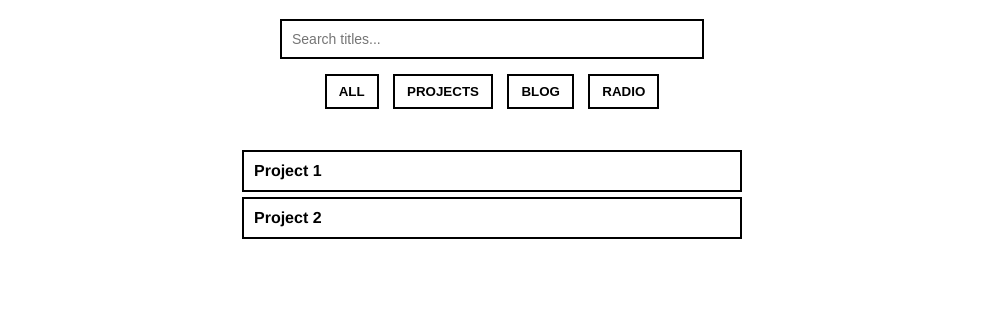
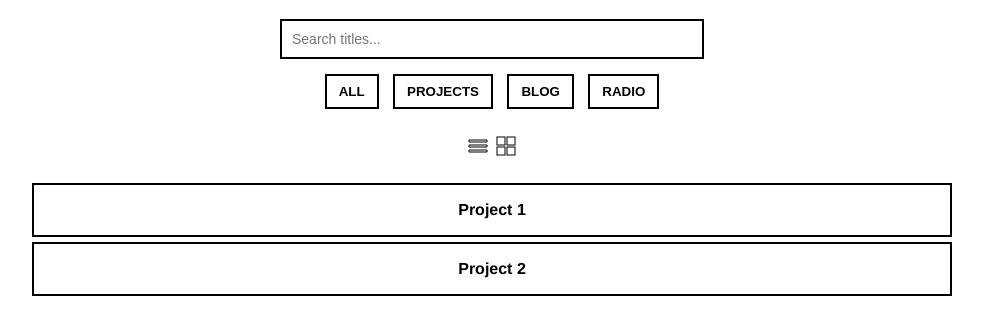
Before and after one commit to chrisbamborough/Arena_API, a plain HTML site: page index.html in a window 1280 px wide. Shown: the part 81-416 px from the top of the page, without its empty margins (148-1131 px from the left). Drawn offline with Linux system fonts and the light colour scheme; no server answers.

Commit message:
Add css organisation and grid list view options

```diff
--- /dev/null
+++ b/css/base.css
@@ -0,0 +1,20 @@
+/* General Styles */
+body {
+  background: white;
+  font-family: "Helvetica", Arial, sans-serif;
+  color: black;
+  margin: 0;
+  padding: 20px;
+  display: flex;
+  flex-direction: column;
+  align-items: center;
+  justify-content: center;
+}
+
+h1,
+h2,
+h3 {
+  font-weight: bold;
+  text-transform: uppercase;
+  letter-spacing: 0.1em;
+}
--- /dev/null
+++ b/css/components.css
@@ -0,0 +1,28 @@
+/* Buttons */
+button {
+  background: white;
+  border: 2px solid black;
+  padding: 6px 12px;
+  font-weight: bold;
+  text-transform: uppercase;
+  cursor: pointer;
+}
+
+button:hover {
+  background: black;
+  color: white;
+}
+
+/* Add styles for the view toggle buttons */
+.view-toggle button {
+  background: none;
+  border: none;
+  padding: 0;
+  cursor: pointer;
+}
+
+.view-toggle button svg {
+  fill: currentColor;
+  width: 24px;
+  height: 24px;
+}
--- /dev/null
+++ b/css/filters.css
@@ -0,0 +1,29 @@
+/* Search */
+#search-bar {
+  width: 80%;
+  max-width: 400px;
+  padding: 10px;
+  margin-bottom: 10px;
+  border: 2px solid black;
+  background: white;
+  font-size: 14px;
+}
+
+.filters {
+  margin-bottom: 20px;
+}
+
+.filters button {
+  padding: 8px 12px;
+  margin: 5px;
+  border: 2px solid black;
+  background-color: white;
+  color: black;
+  cursor: pointer;
+  text-transform: uppercase;
+}
+
+.filters button:hover {
+  background-color: black;
+  color: white;
+}
--- /dev/null
+++ b/css/layout.css
@@ -0,0 +1,72 @@
+ul {
+  list-style: none;
+  padding: 0;
+  width: 50%; /* Set width to 50% of the browser width */
+}
+
+li {
+  background: white;
+  border: 2px solid black;
+  padding: 10px;
+  margin-bottom: 5px;
+  font-weight: bold;
+  cursor: pointer;
+}
+
+li:hover {
+  background: black;
+  color: white;
+}
+
+/* Positioning the thumbnail near the cursor */
+/* li {
+  position: relative;
+} */
+
+/* Remove the old positioning rules */
+li:hover .hover-thumbnail {
+  display: block;
+}
+
+#content-list {
+  width: 50%;
+}
+
+/* Base styles for li items */
+#content-list li {
+  border: 2px solid black;
+  margin: 5px;
+  display: flex;
+  align-items: center;
+  justify-content: center;
+  text-align: center;
+  cursor: pointer;
+}
+
+/* When NOT in grid view, force each list item to be 50px tall */
+#content-list:not(.grid-view) li {
+  height: 30px;
+}
+
+/* Grid View Styles */
+/* Use a responsive grid layout */
+.grid-view {
+  display: grid;
+  grid-template-columns: repeat(auto-fill, minmax(150px, 1fr));
+  gap: 10px;
+  justify-items: center; /* horizontally center items within each cell */
+  align-items: center; /* vertically center items within each cell */
+}
+
+.grid-view li {
+  box-sizing: border-box;
+  aspect-ratio: 1 / 1;
+  /* Remove or reduce padding to avoid changing aspect ratio */
+  padding: 5px;
+  margin: 0;
+  border: 2px solid black;
+  display: flex;
+  align-items: center;
+  justify-content: center;
+  text-align: center;
+}
--- a/styles.css
+++ b/css/modal.css
@@ -1,26 +1,3 @@
-/* Swiss Minimalism + Classic Mac OS Styling */
-
-/* General Styles */
-body {
-  background: white;
-  font-family: "Helvetica", Arial, sans-serif;
-  color: black;
-  margin: 0;
-  padding: 20px;
-  display: flex;
-  flex-direction: column;
-  align-items: center;
-  justify-content: center;
-}
-
-h1,
-h2,
-h3 {
-  font-weight: bold;
-  text-transform: uppercase;
-  letter-spacing: 0.1em;
-}
-
 /* Classic Mac OS Window */
 .window {
   background: white;
@@ -40,96 +17,6 @@ h3 {
   font-weight: bold;
   text-align: center;
   border-bottom: 3px solid black;
-}
-
-/* Buttons */
-button {
-  background: white;
-  border: 2px solid black;
-  padding: 6px 12px;
-  font-weight: bold;
-  text-transform: uppercase;
-  cursor: pointer;
-}
-
-button:hover {
-  background: black;
-  color: white;
-}
-
-/* List Items (for content index) */
-ul {
-  list-style: none;
-  padding: 0;
-  width: 100%;
-  max-width: 500px;
-}
-
-li {
-  background: white;
-  border: 2px solid black;
-  padding: 10px;
-  margin-bottom: 5px;
-  font-weight: bold;
-  cursor: pointer;
-}
-
-li:hover {
-  background: black;
-  color: white;
-}
-
-/* Search */
-#search-bar {
-  width: 80%;
-  max-width: 400px;
-  padding: 10px;
-  margin-bottom: 10px;
-  border: 2px solid black;
-  background: white;
-  font-size: 14px;
-}
-
-.filters {
-  margin-bottom: 20px;
-}
-
-.filters button {
-  padding: 8px 12px;
-  margin: 5px;
-  border: 2px solid black;
-  background-color: white;
-  color: black;
-  cursor: pointer;
-  text-transform: uppercase;
-}
-
-.filters button:hover {
-  background-color: black;
-  color: white;
-}
-
-/* Hover Thumbnail */
-.hover-thumbnail {
-  position: fixed;
-  width: 200px;
-  height: auto;
-  border: 2px solid black;
-  box-shadow: 2px 2px 5px rgba(0, 0, 0, 0.2);
-  z-index: 9999;
-  background: white;
-  pointer-events: none;
-  display: none;
-}
-
-/* Positioning the thumbnail near the cursor */
-li {
-  position: relative;
-}
-
-/* Remove the old positioning rules */
-li:hover .hover-thumbnail {
-  display: block;
 }
 
 /* About panel shown on hover */
@@ -238,11 +125,3 @@ li:hover .hover-thumbnail {
   cursor: pointer;
   font-weight: bold;
 }
-
-/* Responsive Tweaks */
-@media (max-width: 600px) {
-  .modal-content {
-    width: 95vw;
-    max-width: 400px;
-  }
-}
--- /dev/null
+++ b/css/responsive.css
@@ -0,0 +1,45 @@
+/* Responsive Tweaks */
+@media (max-width: 600px) {
+  .modal-content {
+    width: 95vw;
+    max-width: 400px;
+  }
+}
+
+/* Desktop: 6 items across, content-list at 75% width */
+@media (min-width: 1024px) {
+  #content-list {
+    width: 75%;
+  }
+  #content-list li {
+    /*
+        Divide the row into 6 columns.
+        Subtract margins: for a 6-item row,
+        each item’s width ≈ (100% / 6) minus total horizontal margins.
+      */
+    flex: 1 0 calc((100% / 6) - 10px);
+    height: 150px; /* adjust as needed */
+  }
+}
+
+/* Tablet (e.g., iPad): 3 items across, content-list is full width */
+@media (min-width: 768px) and (max-width: 1023px) {
+  #content-list {
+    width: 100%;
+  }
+  #content-list li {
+    flex: 1 0 calc((100% / 3) - 10px);
+    height: 150px; /* adjust as needed */
+  }
+}
+
+/* Mobile (e.g., iPhone): 1 item per row, content-list is full width */
+@media (max-width: 767px) {
+  #content-list {
+    width: 100%;
+  }
+  #content-list li {
+    flex: 1 0 100%;
+    height: 150px; /* adjust as needed */
+  }
+}
--- /dev/null
+++ b/css/thumbnail.css
@@ -0,0 +1,12 @@
+/* Hover Thumbnail */
+.hover-thumbnail {
+  position: fixed;
+  width: 200px;
+  height: auto;
+  border: 2px solid black;
+  box-shadow: 2px 2px 5px rgba(0, 0, 0, 0.2);
+  z-index: 9999;
+  background: white;
+  pointer-events: none;
+  display: none;
+}
--- a/index.html
+++ b/index.html
@@ -4,7 +4,7 @@
     <meta charset="UTF-8" />
     <meta name="viewport" content="width=device-width, initial-scale=1.0" />
     <title>Studio DATA</title>
-    <link rel="stylesheet" href="styles.css" />
+    <link rel="stylesheet" href="main.css" />
   </head>
   <body>
     <!-- Wrap the about info in a container inside the title -->
@@ -32,6 +32,70 @@
       <button onclick="filterByCategory('radio')">Radio</button>
     </div>
 
+    <!-- Add toggle buttons for list and grid views -->
+    <div class="view-toggle">
+      <button onclick="setView('list')">
+        <svg
+          xmlns="http://www.w3.org/2000/svg"
+          width="24"
+          height="24"
+          viewBox="0 0 24 24"
+        >
+          <path
+            d="M3 6h18v2H3V6zm0 5h18v2H3v-2zm0 5h18v2H3v-2z"
+            stroke="black"
+            fill="none"
+            stroke-width="1"
+          />
+        </svg>
+      </button>
+      <button onclick="setView('grid')">
+        <svg
+          xmlns="http://www.w3.org/2000/svg"
+          width="24"
+          height="24"
+          viewBox="0 0 24 24"
+        >
+          <rect
+            x="3"
+            y="3"
+            width="8"
+            height="8"
+            stroke="black"
+            fill="none"
+            stroke-width="1"
+          />
+          <rect
+            x="13"
+            y="3"
+            width="8"
+            height="8"
+            stroke="black"
+            fill="none"
+            stroke-width="1"
+          />
+          <rect
+            x="3"
+            y="13"
+            width="8"
+            height="8"
+            stroke="black"
+            fill="none"
+            stroke-width="1"
+          />
+          <rect
+            x="13"
+            y="13"
+            width="8"
+            height="8"
+            stroke="black"
+            fill="none"
+            stroke-width="1"
+          />
+        </svg>
+      </button>
+    </div>
+
     <!-- List Container -->
     <ul id="content-list"></ul>
 
--- /dev/null
+++ b/main.css
@@ -0,0 +1,7 @@
+@import url("../css/base.css");
+@import url("../css/layout.css");
+@import url("../css/components.css");
+@import url("../css/modal.css");
+@import url("../css/responsive.css");
+@import url("../css/filters.css");
+@import url("../css/thumbnail.css");
--- a/script.js
+++ b/script.js
@@ -135,6 +135,15 @@ function filterByCategory(category) {
   });
 }
 
+function setView(view) {
+  const listContainer = document.getElementById("content-list");
+  if (view === "grid") {
+    listContainer.classList.add("grid-view");
+  } else {
+    listContainer.classList.remove("grid-view"); // removes grid styles
+  }
+}
+
 async function openProjectModal(projectSlug) {
   try {
     const response = await fetch(
```
